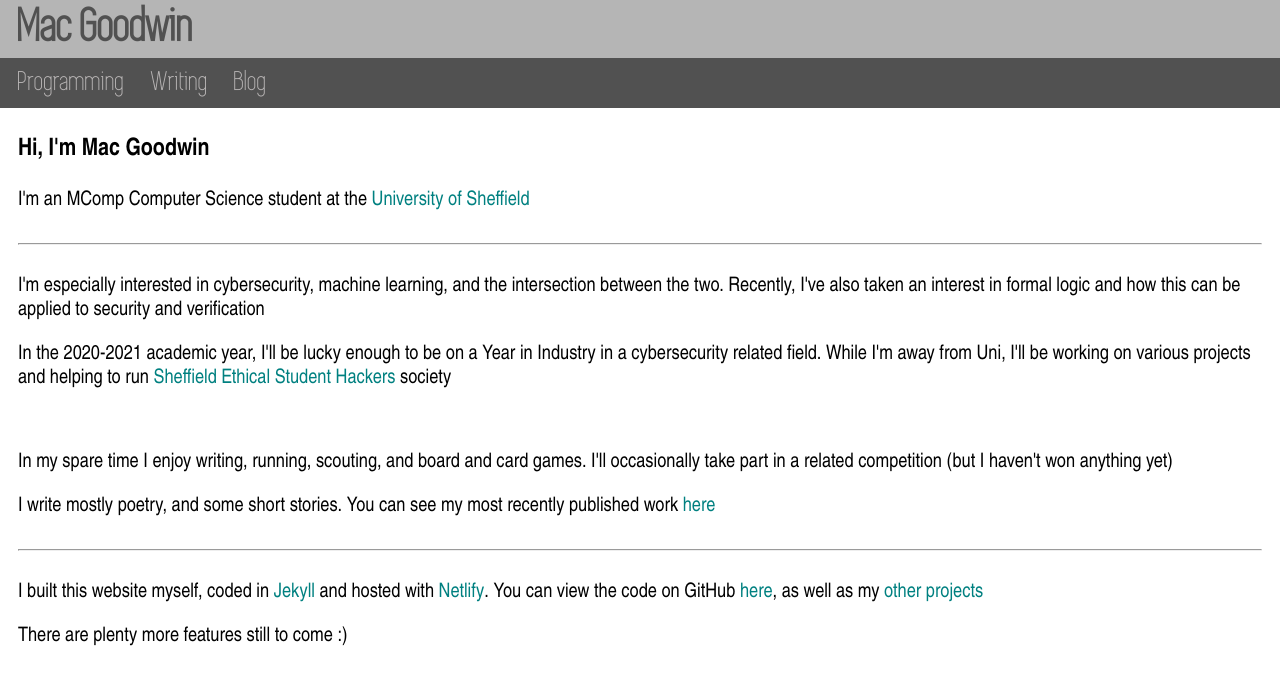
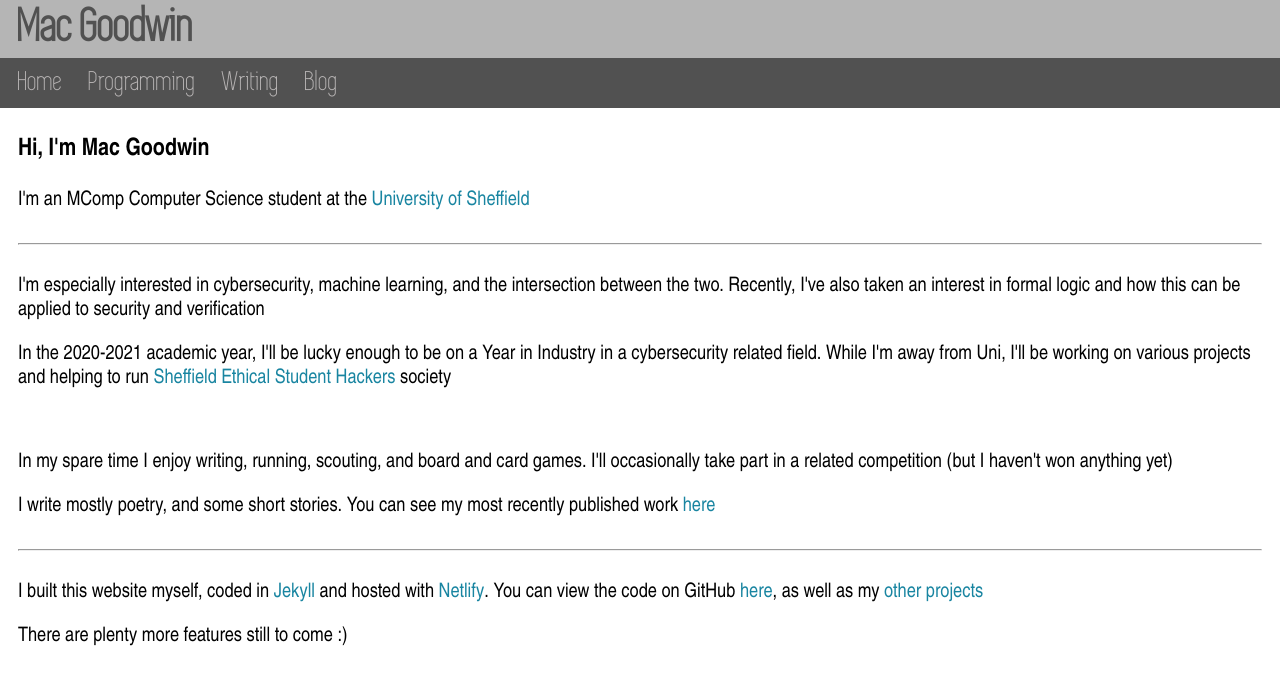
Before and after one commit to Twigonometry/mac-goodwin.com, a Jekyll site: the page built from mac-goodwin/index.html, in a window 1280 px wide. Shown: the top 685 px of the page. Built offline with Jekyll 4.4.1, drawn with Linux system fonts in a browser that asks for light colours; some web fonts are replaced.

Commit message:
Adding home button and base stylesheet

```diff
--- a/mac-goodwin/_includes/nav.html
+++ b/mac-goodwin/_includes/nav.html
@@ -1,5 +1,6 @@
 <nav class="nav">
     <ul>
+        <a href="/">Home</a>
         <a href="/programming">Programming</a>
         <a href="/writing">Writing</a>
         <a href="/blog">Blog</a>
--- /dev/null
+++ b/mac-goodwin/_sass/_base.scss
@@ -0,0 +1,37 @@
+$backgroundColor: #ffffff;
+$bodyColor: #000000;
+$bodyFont: -apple-system,BlinkMacSystemFont,"Segoe UI",Helvetica,Arial,sans-serif,"Apple Color Emoji","Segoe UI Emoji","Segoe UI Symbol";
+
+/* headings */
+$oxfordBlueHeading: #05204A;
+$sageHeading: #B9BAA3;
+$africanVioletHeading: #B47EB3;
+$richBlueHeading: #0946A5;
+
+/* background colours */
+$richBlackBG: #02020A;
+$eerieBlackBG: #262626;
+$lightGreyBG: #262626;
+$blueVioletBG: #732EDC;
+$auburnBG: #A52422;
+$cottonBlueBG: #608EDA;
+$SWBlackBG: #111110;
+
+/* text colours */
+$greyWhiteText: #C6C5C2;
+$lavenderText: #E1E2EF;
+$lightBlueText: #89AFE6;
+$lightGreyText: #979692;
+$wisteriaText: #B497D6;
+$greyBrownText: #746164;
+$darkGreyText: #52514F;
+
+/* link colours */
+$blueLink: #1985A1;
+$darkGreenLink: #157145;
+
+/* splash colours */
+$goldSplash: #9F944B;
+$violetSplash: #7D788C;
+$maroonSplash: #764947;
+$greenSplash: #69995D;
--- a/mac-goodwin/_sass/main.scss
+++ b/mac-goodwin/_sass/main.scss
@@ -2,44 +2,6 @@
   font-family: "Simplifica";
   src: url("../fonts/simplifica/SIMPLIFICA Typeface.ttf");
 }
-
-$backgroundColor: #ffffff;
-$bodyColor: #000000;
-$bodyFont: -apple-system,BlinkMacSystemFont,"Segoe UI",Helvetica,Arial,sans-serif,"Apple Color Emoji","Segoe UI Emoji","Segoe UI Symbol";
-
-/* headings */
-$oxfordBlueHeading: #05204A;
-$sageHeading: #B9BAA3;
-$africanVioletHeading: #B47EB3;
-$richBlueHeading: #0946A5;
-
-/* background colours */
-$richBlackBG: #02020A;
-$eerieBlackBG: #262626;
-$lightGreyBG: #262626;
-$blueVioletBG: #732EDC;
-$auburnBG: #A52422;
-$cottonBlueBG: #608EDA;
-$SWBlackBG: #111110;
-
-/* text colours */
-$greyWhiteText: #C6C5C2;
-$lavenderText: #E1E2EF;
-$lightBlueText: #89AFE6;
-$lightGreyText: #979692;
-$wisteriaText: #B497D6;
-$greyBrownText: #746164;
-$darkGreyText: #52514F;
-
-/* link colours */
-$blueLink: #1985A1;
-$darkGreenLink: #157145;
-
-/* splash colours */
-$goldSplash: #9F944B;
-$violetSplash: #7D788C;
-$maroonSplash: #764947;
-$greenSplash: #69995D;
 
 body {
   background: $backgroundColor;
@@ -127,12 +89,16 @@ main h3 {
 
 main a {
   text-decoration: none;
-  color: teal;
+  color: $blueLink;
   display: inline-block;
 }
 
 main a:visited {
-  color: teal;
+  color: $blueLink;
+}
+
+main a:hover {
+  color: $goldSplash;
 }
 
 .text-block hr {
--- a/mac-goodwin/_sass/showcases.scss
+++ b/mac-goodwin/_sass/showcases.scss
@@ -7,15 +7,30 @@
 
 #showcases a {
     text-decoration: none;
-    color: teal;
 }
 
-#showcases a:visited {
-    color: teal;
+.writing-showcase a {
+    color: $blueLink;
 }
 
-#showcases a:hover {
-    text-decoration: underline;
+.writing-showcase a:visited {
+    color: $blueLink;
+}
+
+.writing-showcase a:hover {
+    color: $goldSplash;
+}
+
+.programming-showcase a {
+    color: $darkGreenLink;
+}
+
+.programming-showcase a:visited {
+    color: $darkGreenLink;
+}
+
+.programming-showcase a:hover {
+    color: $goldSplash;
 }
 
 .writing-showcase, .programming-showcase {
--- a/mac-goodwin/assets/css/main.scss
+++ b/mac-goodwin/assets/css/main.scss
@@ -1,5 +1,6 @@
 ---
 ---
 
+@import "base";
 @import "main";
 @import "subpages";
--- a/mac-goodwin/assets/css/showcases.scss
+++ b/mac-goodwin/assets/css/showcases.scss
@@ -1,4 +1,5 @@
 ---
 ---
 
+@import "base";
 @import "showcases";
```
Also changed, not shown: mac-goodwin/_sass/writing.scss (+0 -14 lines).
